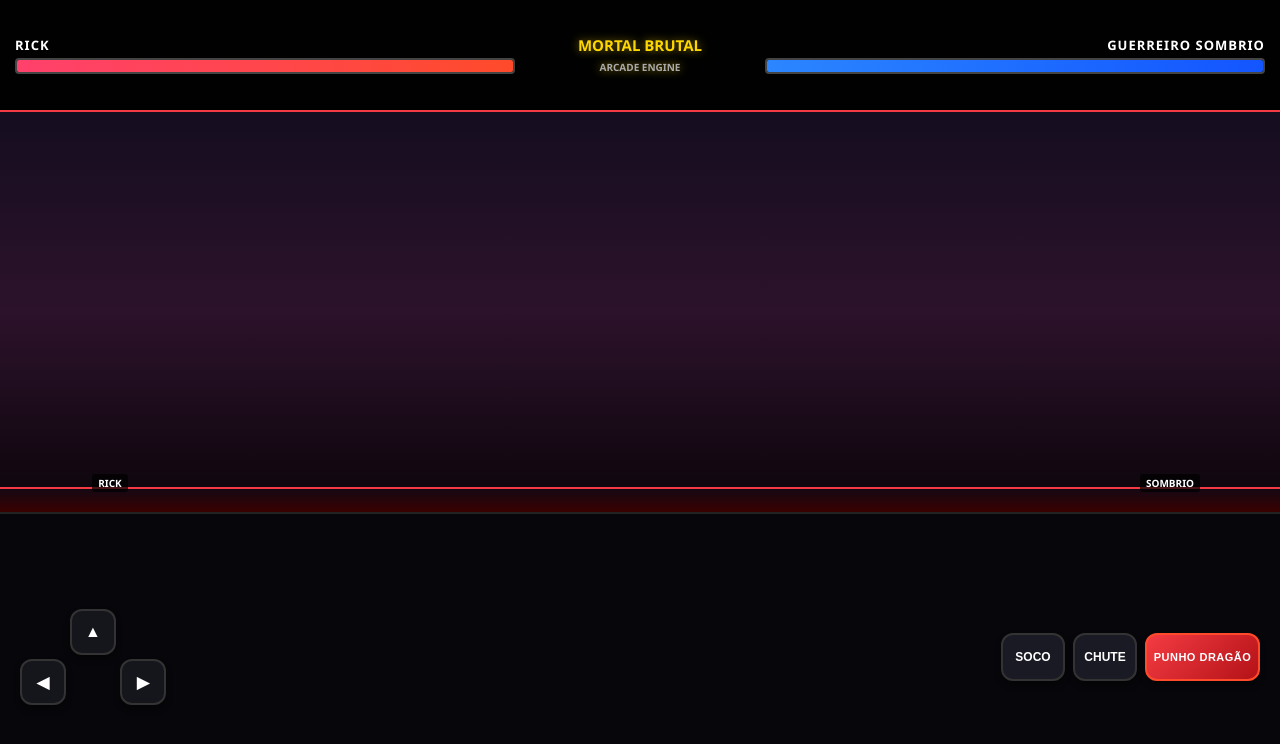
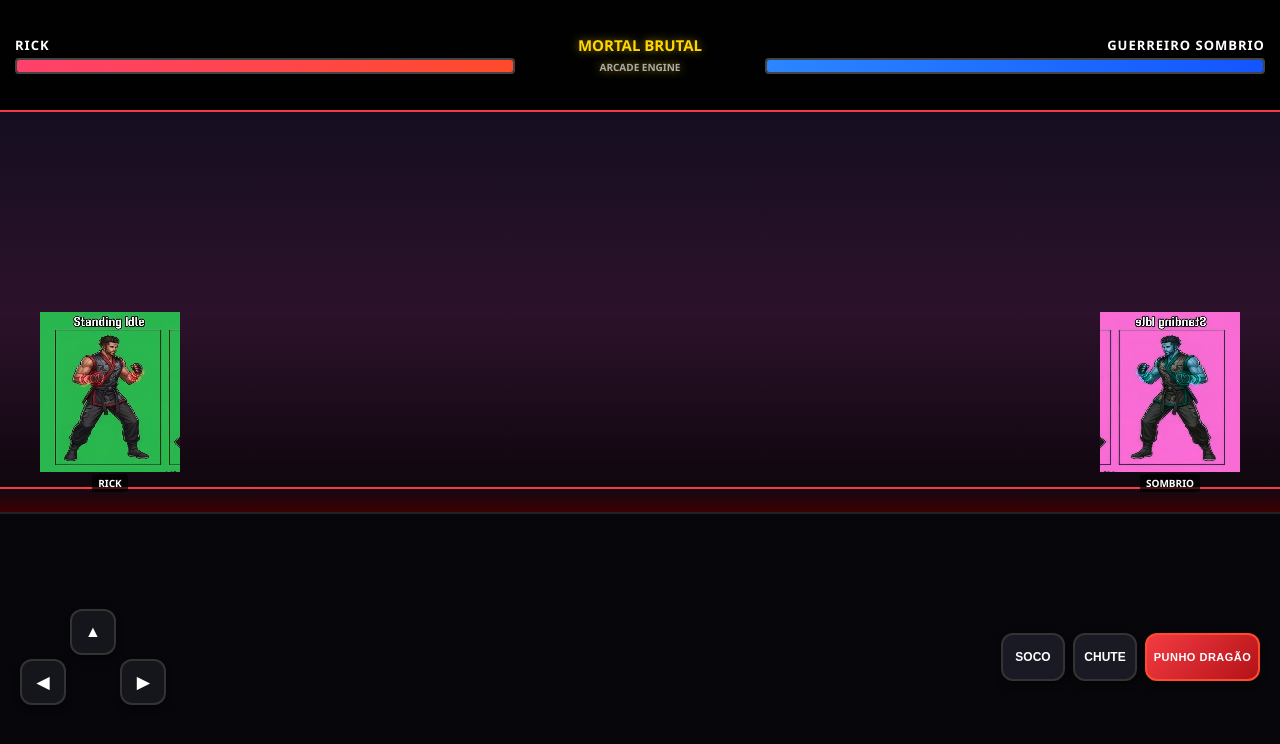
Before and after one commit to rickmds96-beep/brutal-brawl, a website: page www/index.html in a window 1280 px wide. Drawn offline with Linux system fonts and the light colour scheme.

Commit message:
Update index.html

```diff
--- a/www/index.html
+++ b/www/index.html
@@ -23,18 +23,16 @@
         #game-arena { position: relative; flex: 1; background: linear-gradient(to bottom, #150d20, #2c122b, #0b050a); overflow: hidden; display: flex; align-items: flex-end; }
         .floor { position: absolute; bottom: 0; width: 100%; height: 25px; background: linear-gradient(to top, #3a0000, #150813); border-top: 2px solid #f43b43; }
 
-        /* Lutador Base com Sprite Sheet Real */
+        /* Lutador Base com a Sprite Sheet Real */
         .fighter { position: absolute; bottom: 20px; width: 140px; height: 180px; display: flex; flex-direction: column; align-items: center; }
 
-        /* O Contentor do Sprite recorta a folha de imagens exata */
-        .sprite-container { width: 140px; height: 160px; background-image: url('img/rick-sprite-sheet.png'); background-size: 700px 320px; background-repeat: no-repeat; image-rendering: pixelated; }
+        /* Contentor do Sprite a apontar para o nome exato da imagem */
+        .sprite-container { width: 140px; height: 160px; background-image: url('img/1791821167050.jpg'); background-size: 700px 320px; background-repeat: no-repeat; image-rendering: pixelated; }
 
-        /* Posições relativas dos recortes na Sprite Sheet (5 colunas x 2 linhas) */
-        /* Linha 1: [0: Idle, 1: Walk, 2: Punch] */
+        /* Posições exatas na folha de sprites */
         .pose-idle { background-position: 0px 0px; }
         .pose-walk { background-position: -140px 0px; }
         .pose-punch { background-position: -280px 0px; }
-        /* Linha 2: [0: Kick, 1: Special] */
         .pose-kick { background-position: 0px -160px; }
         .pose-special { background-position: -140px -160px; }
 
@@ -77,13 +75,11 @@
     <div id="game-arena">
         <div class="floor"></div>
 
-        <!-- Jogador 1 (Rick com Sprite Animado) -->
         <div id="fighter1" class="fighter" style="left: 40px;">
             <div id="p1-sprite" class="sprite-container pose-idle"></div>
             <div class="fighter-tag">RICK</div>
         </div>
 
-        <!-- Jogador 2 (Adversário) -->
         <div id="fighter2" class="fighter" style="right: 40px;">
             <div id="p2-sprite" class="sprite-container pose-idle" style="transform: scaleX(-1); filter: hue-rotate(180deg);"></div>
             <div class="fighter-tag">SOMBRIO</div>
```
